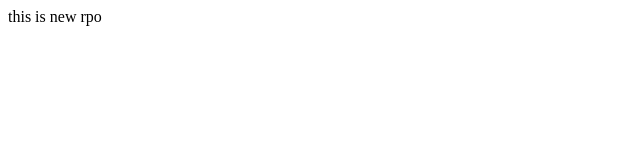
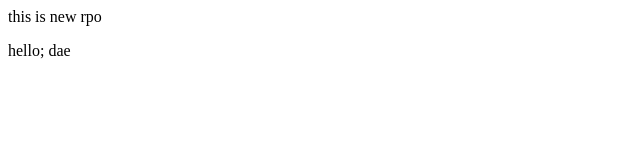
Before and after one commit to khancosmo/localrepo, a plain HTML site: page index.html in a window 1280 px wide. Shown: the full height of the page, 0-640 px from the left. Drawn offline with Linux system fonts and the light colour scheme.

Commit message:
new features

```diff
--- a/index.html
+++ b/index.html
@@ -1 +1,2 @@
 <p>this is new rpo</p>
+<p>hello; dae</p>
```
